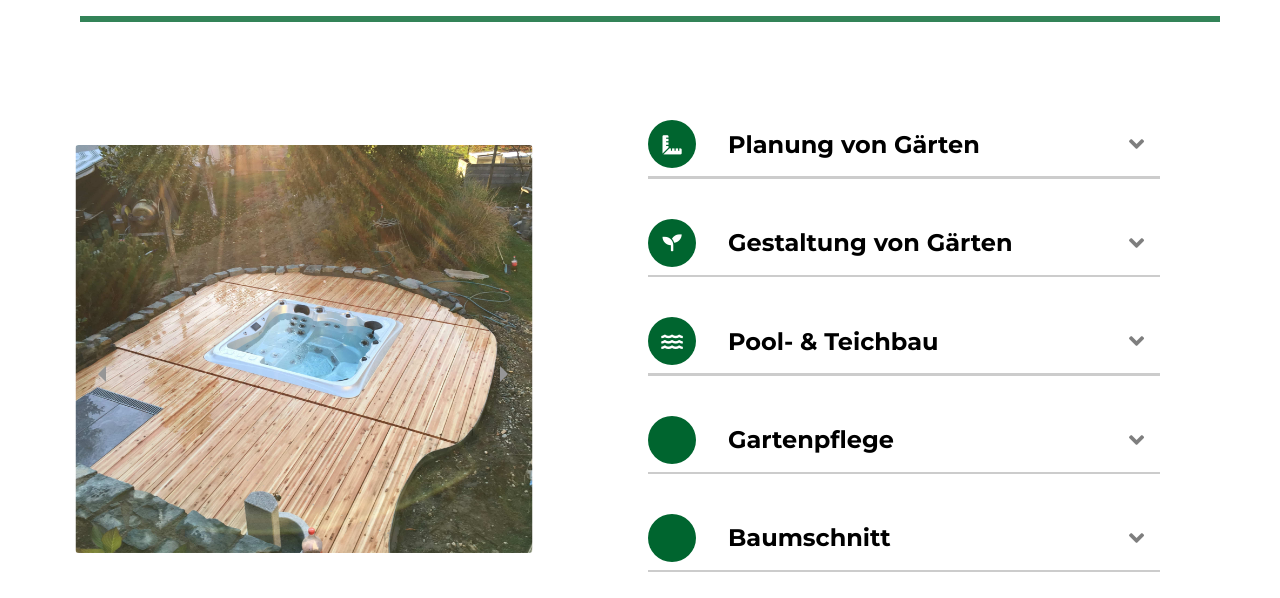
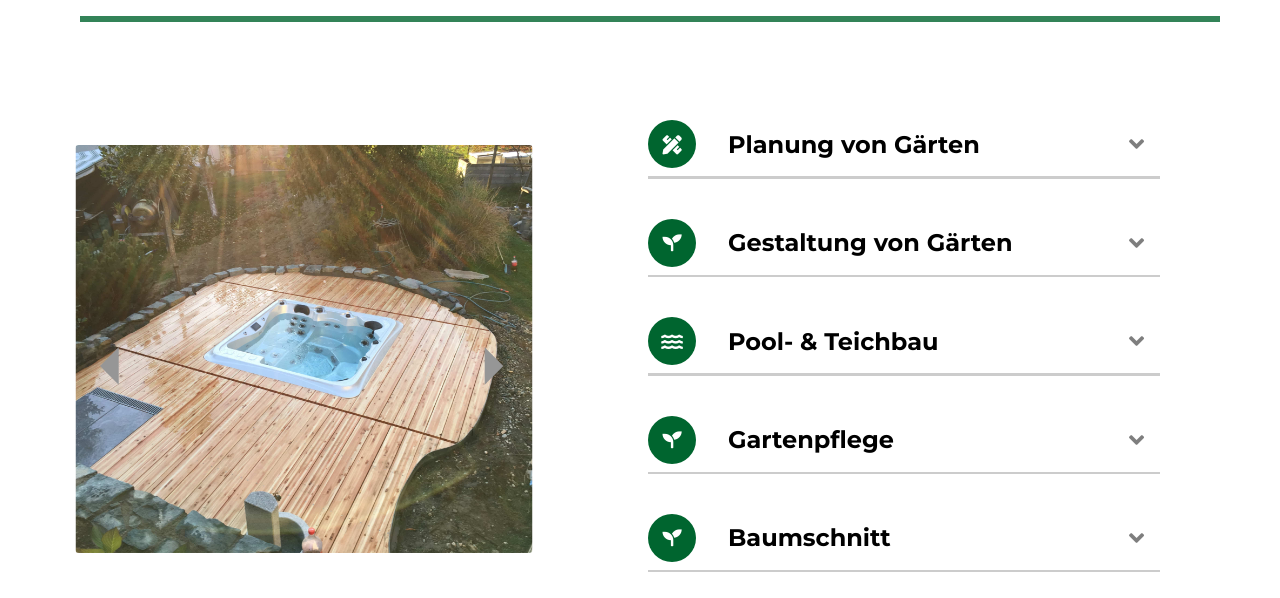
Before and after one commit to marcel-judth/React_Outdoor-Solution, a React (Create React App) app: page / in a window 1280 px wide. Shown: the part 1041-1639 px from the top of the page. Built offline with nearby package versions, Linux system fonts and the light colour scheme.

Commit message:
small design changes

```diff
--- a/src/components/ImageSlider.js
+++ b/src/components/ImageSlider.js
@@ -47,9 +47,9 @@ const ImageSliderSection = styled.div`
   }
   .right-arrow {
     position: absolute;
-    top: 50%;
-    right: 0%;
-    font-size: 3rem;
+    top: 40%;
+    right: -5%;
+    font-size: 7rem;
     cursor: pointer;
     user-select: none;
     z-index: 10;
@@ -58,9 +58,9 @@ const ImageSliderSection = styled.div`
 
   .left-arrow {
     position: absolute;
-    top: 50%;
-    left: 0%;
-    font-size: 3rem;
+    top: 40%;
+    left: -5%;
+    font-size: 7rem;
     cursor: pointer;
     user-select: none;
     z-index: 10;
--- a/src/components/ServicesSection.js
+++ b/src/components/ServicesSection.js
@@ -33,10 +33,7 @@ const ServicesSection = () => {
         <div className="services">
           <AnimateSharedLayout>
             <ToggleContainer>
-              <Toggle
-                title="Planung von Gärten"
-                iconName="fas fa-ruler-combined"
-              >
+              <Toggle title="Planung von Gärten" iconName="fas fa-pencil-ruler">
                 <div className="answer">
                   <p>Lorem ipsum dolor sit amet.</p>
                   <p>
@@ -72,7 +69,7 @@ const ServicesSection = () => {
             </ToggleContainer>
 
             <ToggleContainer>
-              <Toggle title="Gartenpflege" icon="fas fa-seedling">
+              <Toggle title="Gartenpflege" iconName="fas fa-seedling">
                 <div className="answer">
                   <p>Lorem ipsum dolor sit amet.</p>
                   <p>
@@ -84,7 +81,7 @@ const ServicesSection = () => {
             </ToggleContainer>
 
             <ToggleContainer>
-              <Toggle title="Baumschnitt" icon={GiFruitTree}>
+              <Toggle title="Baumschnitt" iconName="fas fa-seedling">
                 <div className="answer">
                   <p>Lorem ipsum dolor sit amet.</p>
                   <p>
```
